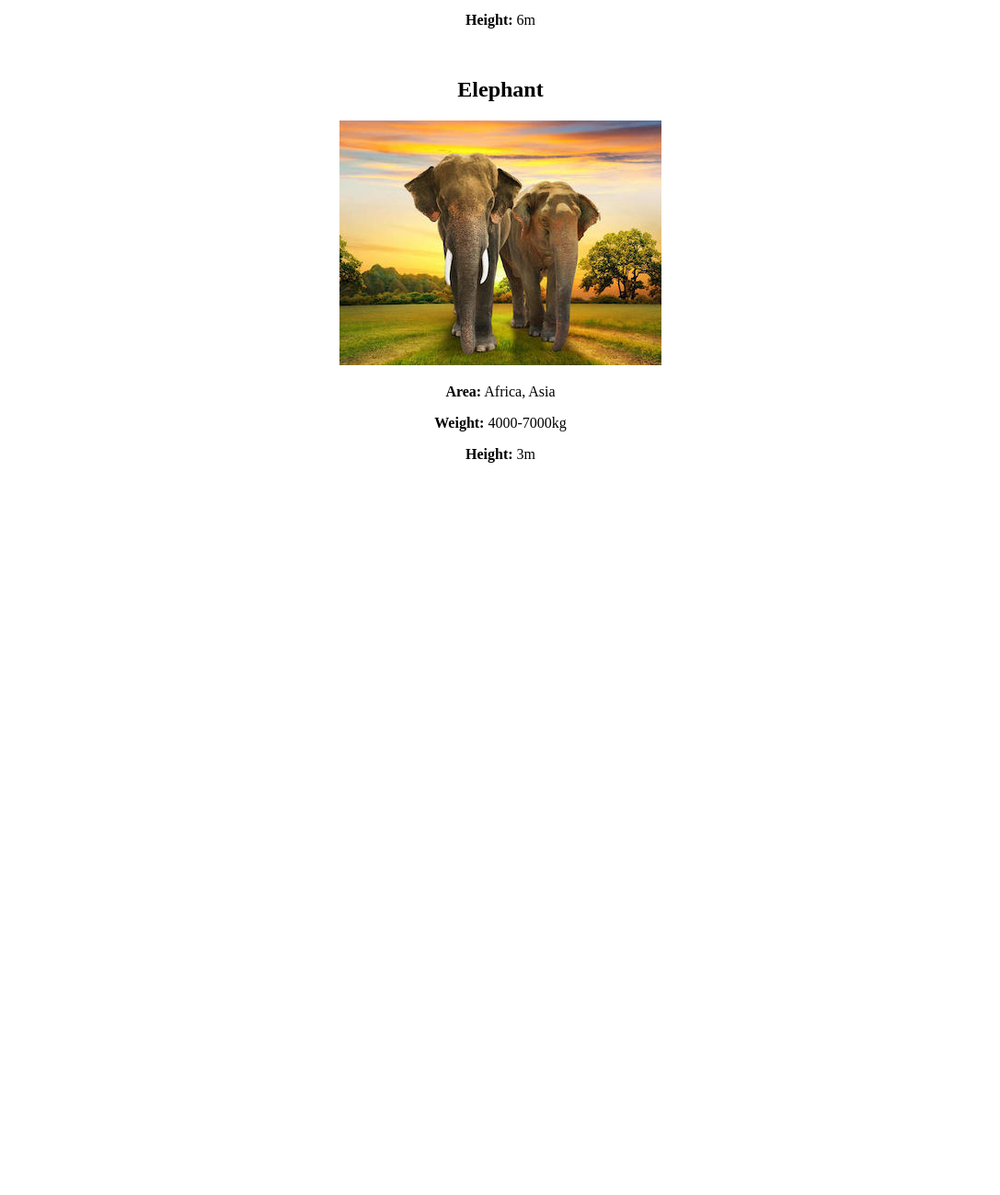
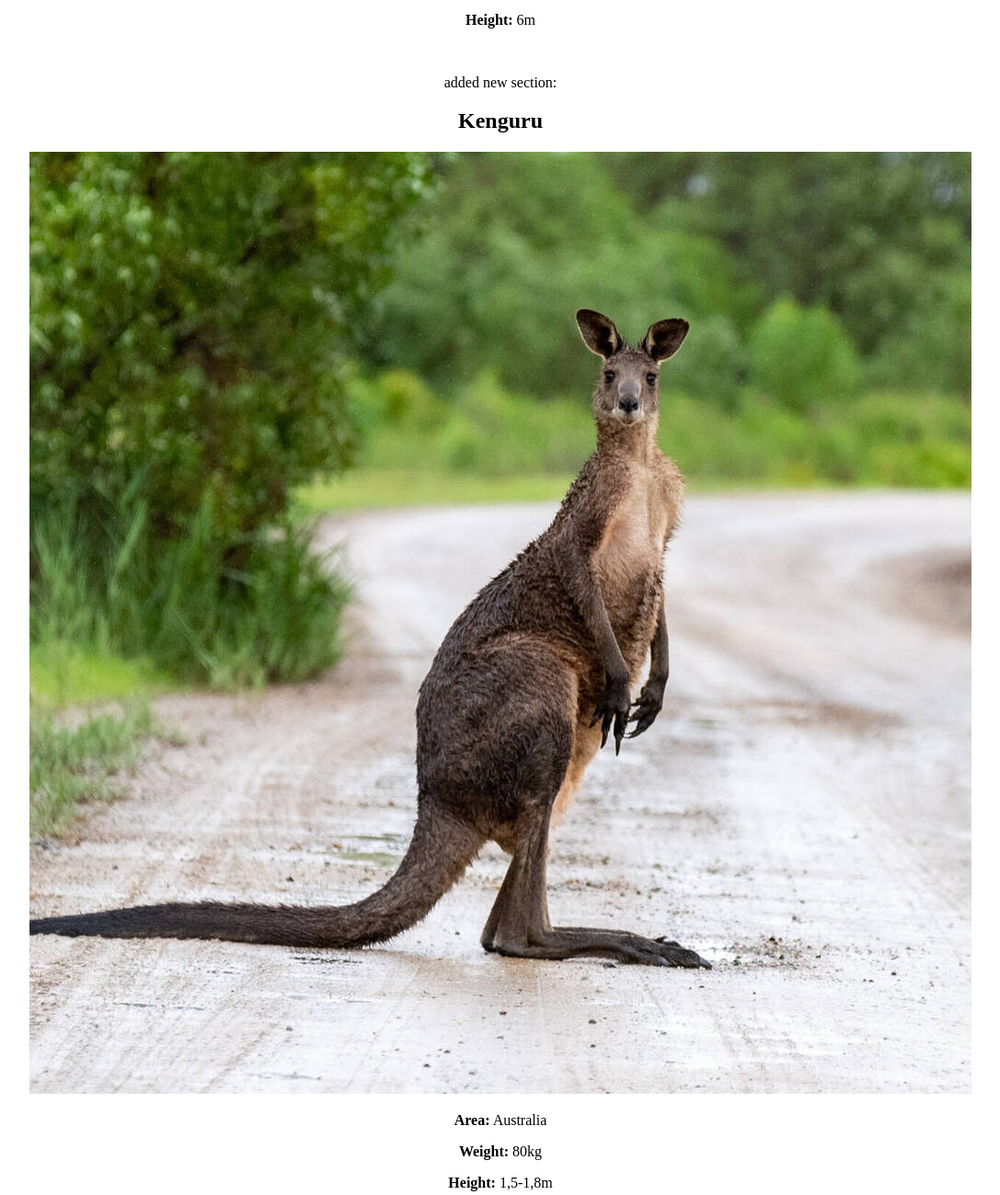
Before and after one commit to Joweroony/practos-gitbash, a plain HTML site: page index.html in a window 1280 px wide. Shown: the part 666-1965 px from the top of the page at 92% size, without its empty margins (96-1183 px from the left). Before the commit the page ends 1211 px from the top, so only its background shows below. Drawn offline with Linux system fonts and the light colour scheme.

Commit message:
third commit

```diff
--- a/index.html
+++ b/index.html
@@ -25,6 +25,14 @@
     <p><b>Height:</b> 6m</p>
     <br>
 
+    <p>added new section:</p>
+    <h2>Kenguru</h2>
+    <img src="pictures/kenguru.jpeg">
+    <p><b>Area:</b> Australia</p>
+    <p><b>Weight:</b> 80kg</p>
+    <p><b>Height:</b> 1,5-1,8m</p>
+    <br>
+
     <h2>Elephant</h2>
     <img width=350px src="pictures/elephant.jpg">
     <p><b>Area:</b> Africa, Asia</p>
```
Also changed, not shown: pictures/kenguru.jpeg (added).
